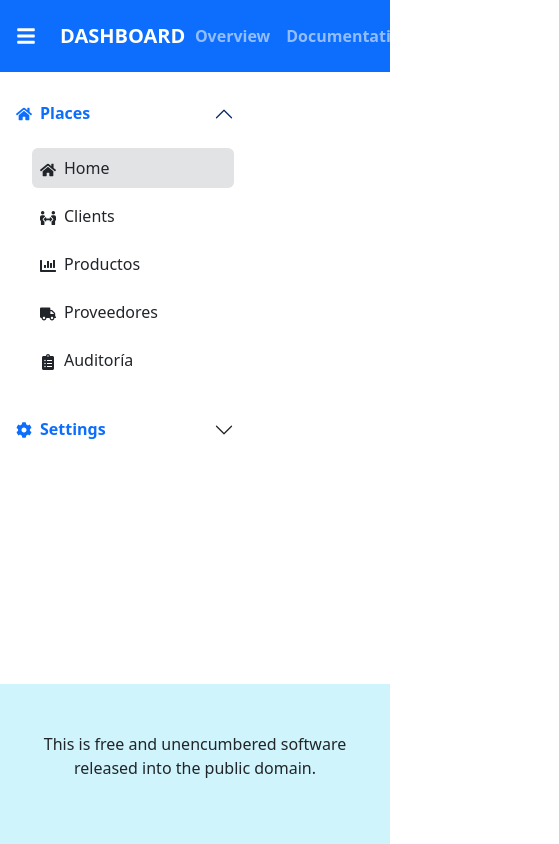
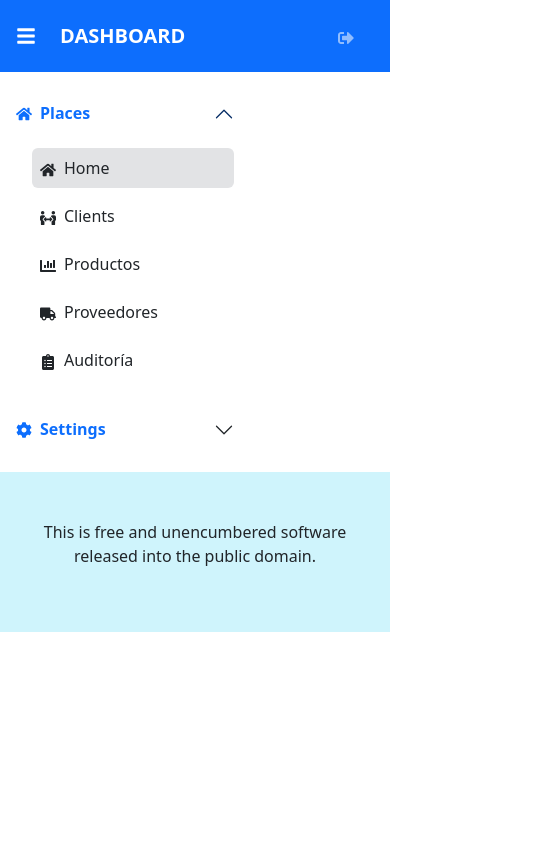
Before and after one commit to alizarazot/2025-II-AOS, a React (Vite) app: page /dashboard in a window 390 px wide. Shown: the whole page, 559 px wide, since content can reach past the window. Built offline with nearby package versions, Linux system fonts and the light colour scheme; no server answers; sample sign-in values are in the browser's storage.

Commit message:
Make basic UI responsive

```diff
--- a/src/component/navbar.jsx
+++ b/src/component/navbar.jsx
@@ -33,6 +33,7 @@ export const CustomNavbar = ({ toggleSidebar }) => {
 
       <Container fluid className="justify-content-end">
         <Nav className="align-items-center">
+          <div className="d-sm-flex d-none">
             <Nav.Link href="#">Overview</Nav.Link>
             <Nav.Link href="#">Documentation</Nav.Link>
             <Nav.Link href="#">
@@ -44,6 +45,7 @@ export const CustomNavbar = ({ toggleSidebar }) => {
             <Nav.Link href="#">
               <FaUser />
             </Nav.Link>
+          </div>
           <Nav.Link onClick={handleSignOut}>
             <FaSignOutAlt />
           </Nav.Link>
--- a/src/page/dashboard/dashboard.jsx
+++ b/src/page/dashboard/dashboard.jsx
@@ -38,18 +38,19 @@ export function Dashboard() {
   return (
     <div className="d-flex flex-column min-vh-100">
       <CustomNavbar toggleSidebar={toggleSidebar} />
-      <div className="d-flex flex-fill">
+      <div className="d-flex">
         <div
           style={{
             width: sidebarVisible ? "250px" : "0px",
             transition: "width 0.3s ease-in-out",
             overflow: "hidden",
           }}
+          className="flex-shrink-0"
         >
           <DashboardMenu isVisible={sidebarVisible} />
         </div>
 
-        <div className="flex-fill my-3 mx-3">
+        <div className="flex-grow-1 my-3 mx-3 overflow-x-auto">
           <Outlet></Outlet>
         </div>
       </div>
```
Lines whose indentation alone changed are shown as unchanged.
